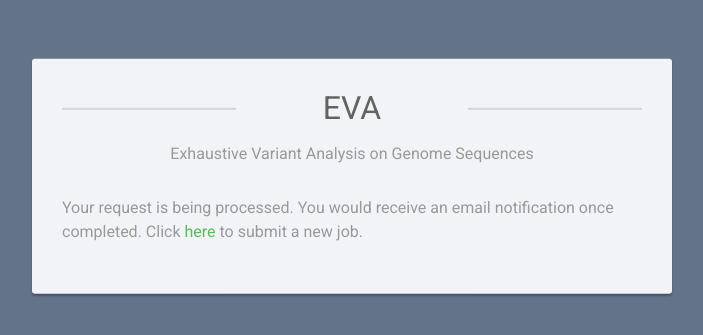
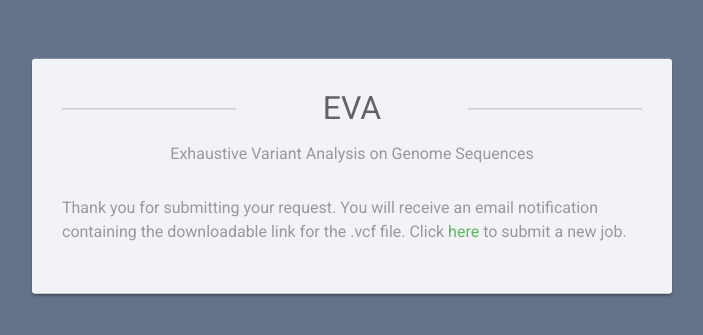
Before and after one commit to MU-Data-Science/EVA, a Flask app: page /success in a window 1280 px wide. Shown: the part 216-551 px from the top of the page, without its empty margins (288-991 px from the left). Run offline with Flask 2, Linux system fonts and the light colour scheme; some libraries are stand-ins or nearby versions.

Commit message:
Minor changes done for user messages.

```diff
--- a/web_app/app.py
+++ b/web_app/app.py
@@ -92,7 +92,7 @@ def execute_cluster():
         execute_va(constants.MASTER_NODE, seq_1_url, seq_2_url, ref, constants.DEFAULT_CLUSTER_SIZE, exp_id)
 
         # Sending out the email with the download urls.
-        command = 'mail -s "Variant Analysis Complete!" %s <<< "Hello,\n\nYour Variant Analysis job has been successfully completed. It can be downloaded from http://$(hostname -i):8000/download/%s \n\nThanks,\nEVA-Team"' % (email, exp_id + "-result-fbayes-output.vcf")
+        command = 'mail -s "Variant Analysis Complete!" %s <<< "Hello,\n\nYour Variant Analysis job has been successfully completed. It can be downloaded from http://$(hostname -i):8000/download/%s \n\nThanks,\nEVA-Team"' % (email, exp_id + "-fbayes-output.vcf.zip")
         out, err = subprocess.Popen('/bin/bash', stdin=subprocess.PIPE, stdout=subprocess.PIPE).communicate(command.encode('utf-8'))
         print(out.decode('utf-8'))
 
--- a/web_app/templates/success.html
+++ b/web_app/templates/success.html
@@ -96,7 +96,7 @@ body {
 		<h2>EVA</h2>
 		<p class="hint-text">Exhaustive Variant Analysis on Genome Sequences</p>
         <div class="form-group">
-			<label class="form-check-label">Your request is being processed. You would receive an email notification once completed. Click <a href="/cluster">here</a> to submit a new job.</label>
+			<label class="form-check-label">Thank you for submitting your request. You will receive an email notification containing the downloadable link for the .vcf file. Click <a href="/cluster">here</a> to submit a new job.</label>
 		</div>
     </form>
 </div>
```
